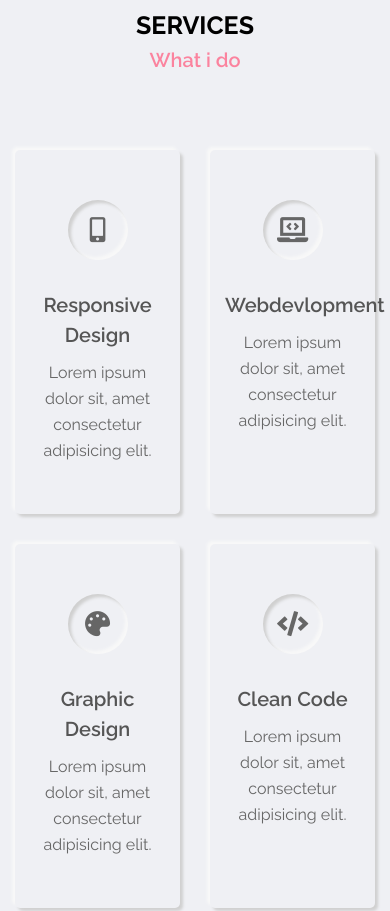
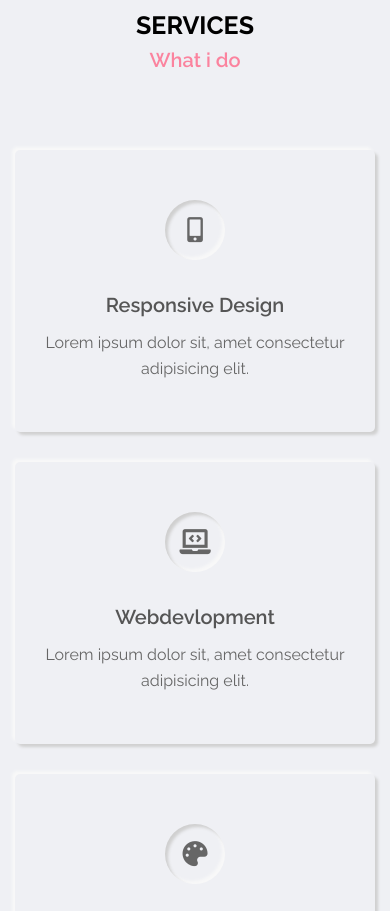
Before and after one commit to Tokirkhokhar/Portfolio, a plain HTML site: page index.html in a window 390 px wide. Shown: the part 3040-3951 px from the top of the page. Drawn offline with Linux system fonts and the light colour scheme.

Commit message:
Update responsive.css

```diff
--- a/responsive.css
+++ b/responsive.css
@@ -54,3 +54,9 @@
         font-size: 40px;
     }
 }
+@media(max-width:433px){
+    .service-section .service-item{
+        flex: 0 0 100%;
+        max-width: 100%;
+    }
+}
```
